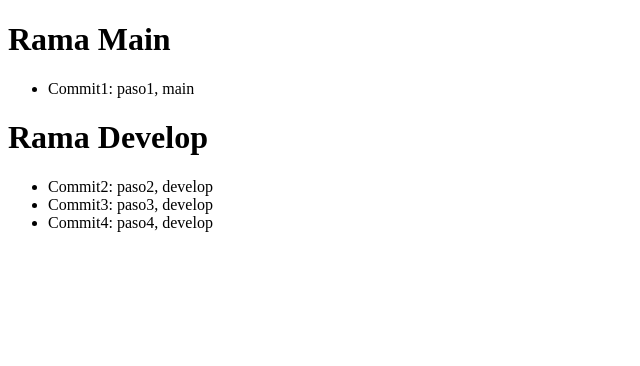
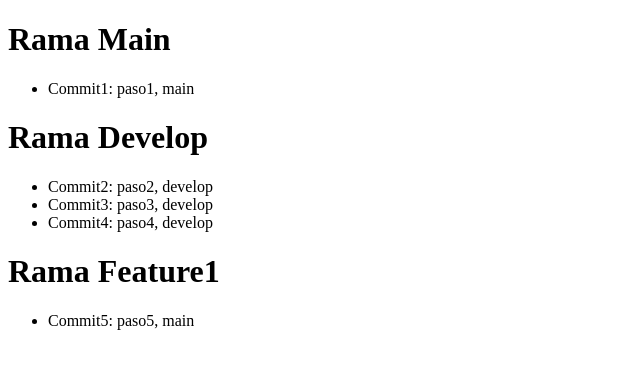
Before and after one commit to edurenera/proyecto-git, a plain HTML site: page index.html in a window 1280 px wide. Shown: the whole page, without its empty margins (0-640 px from the left). Drawn offline with Linux system fonts and the light colour scheme.

Commit message:
Commit5: paso5,feature1

```diff
--- a/index.html
+++ b/index.html
@@ -17,5 +17,10 @@
         <li>Commit3: paso3, develop</li>
         <li>Commit4: paso4, develop</li>
     </ul>
+
+    <h1>Rama Feature1</h1>
+    <ul>
+        <li>Commit5: paso5, main</li>
+    </ul>
 </body>
 </html>
```
